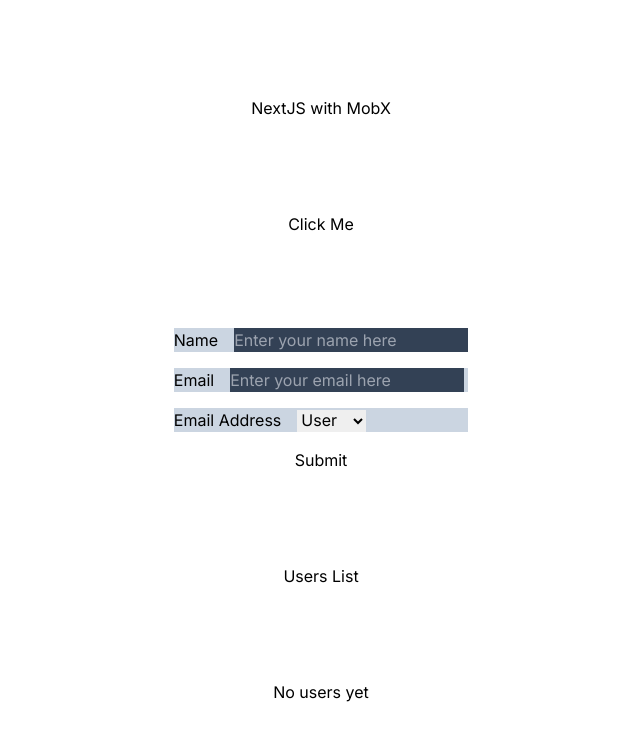
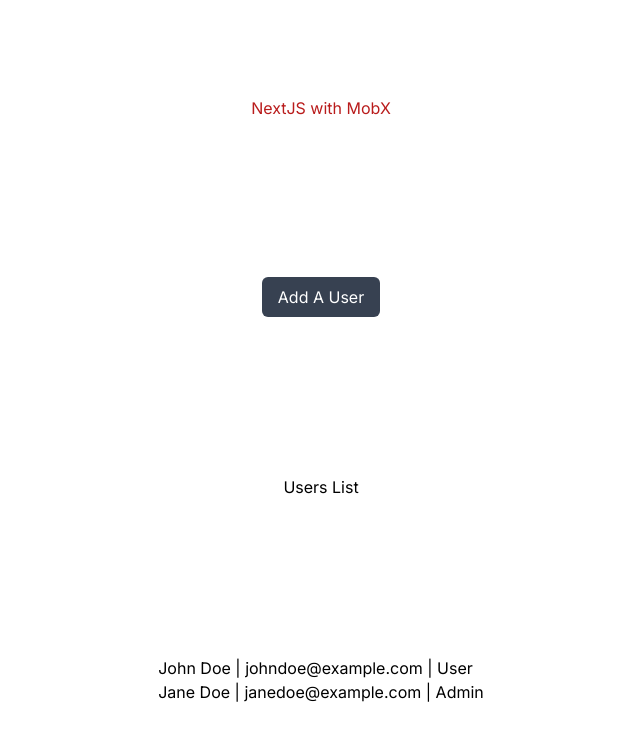
Before and after one commit to manuelMarkDenver/nextjs-mobx, a Next.js app: page / in a window 1280 px wide. Shown: the top 740 px of the page, without its empty margins (319-959 px from the left). Built offline with nearby package versions, Linux system fonts and the light colour scheme; data requests are answered from the project's data file.

Commit message:
working add user with a separate page

```diff
--- a/src/app/add-user/page.tsx
+++ b/src/app/add-user/page.tsx
@@ -5,6 +5,8 @@
 import { usersStore } from '@/store/usersStore';
 import { v4 as uuidv4 } from 'uuid';
 import { observer } from 'mobx-react-lite';
+import Link from 'next/link';
+import { useRouter } from 'next/navigation';
 
 const handleSubmit = (values: any) => {
   console.log('here at handleSubmit:', values);
@@ -19,19 +21,24 @@
 };
 
 const AddUser = () => {
+  const router = useRouter();
+
   const formik = useFormik({
     initialValues: {
       name: '',
       email: '',
       role: 'User',
+      status: Status.Active,
     },
     onSubmit: (values: any) => {
       handleSubmit(values);
-      formik.resetForm()
+      formik.resetForm();
+      router.push('/');
     },
   });
   return (
-    <>
+    <div className='container max-w-md mx-auto my-auto flex flex-col items-center justify-center h-screen'>
+      <Link href='/' className='bg-gray-700 text-white px-4 py-2 rounded-md mb-4'>Back</Link>
       <form onSubmit={formik.handleSubmit} className='flex flex-col'>
         <div className='mb-4 bg-slate-300'>
           <label className='mr-4' htmlFor='name'>
@@ -83,9 +90,9 @@
           </select>
         </div>
 
-        <input type='submit' value='Submit' />
+        <input className='bg-gray-700 text-white px-4 py-2 rounded-md' type='submit' value='Submit' />
       </form>
-    </>
+    </div>
   );
 };
 
--- a/src/app/page.tsx
+++ b/src/app/page.tsx
@@ -1,36 +1,40 @@
 'use client';
+
 import { Suspense } from 'react';
 
 import { usersStore } from '../store/usersStore';
 import { observer } from 'mobx-react-lite';
-import AddUser from './add-user/page';
 import { User } from '../../types/User';
-
-const handleOnClick = () => {
-  usersStore.report;
-};
+import Link from 'next/link';
+import { useRouter } from 'next/router';
 
 const Home = () => {
-  const users = usersStore.usersList;
+  const users = usersStore.users;
 
   return (
     <main className='flex min-h-screen flex-col items-center justify-between p-24'>
-      <h1>NextJS with MobX</h1>
-      <button onClick={handleOnClick}>Click Me</button>
-      <AddUser />
+      <h1 className='text-red-700'>NextJS with MobX</h1>
+      <Link
+        href='/add-user'
+        className='bg-gray-700 text-white px-4 py-2 rounded-md'
+      >
+        Add A User
+      </Link>
 
       <p>Users List</p>
-      <Suspense fallback={<p>Loading feed...</p>}>
-        <ul>
-          {users.length ? users.map((user: User, index: number) => {
+      <ul>
+        {users ? (
+          users?.map((user: User, index: number) => {
             return (
               <li key={index}>
                 {user.name} | {user.email} | {user.role}
               </li>
             );
-          }) : (<p>No users yet</p>)}
-        </ul>
-      </Suspense>
+          })
+        ) : (
+          <p>No users yet</p>
+        )}
+      </ul>
     </main>
   );
 };
--- a/src/store/usersStore.ts
+++ b/src/store/usersStore.ts
@@ -1,26 +1,27 @@
 import { v4 as uuidv4 } from 'uuid';
-import { makeObservable, observable, computed, autorun, action } from 'mobx';
+import {
+  makeObservable,
+  observable,
+  computed,
+  action,
+  flow,
+  autorun,
+  runInAction,
+  makeAutoObservable,
+} from 'mobx';
 import { Role, Status, User } from '../../types/User';
 
 class UsersStore {
   user: User = this.resetUser();
   users: User[] = [];
-  loading: boolean = true
 
   constructor() {
-    makeObservable(this, {
-      user: observable,
-      users: observable,
-      loading: observable,
-      report: computed,
-      usersList: computed,
-      addUser: action,
-    });
+    makeAutoObservable(this);
   }
 
   resetUser() {
     return {
-      id: uuidv4(),
+      id: '',
       name: '',
       email: '',
       role: Role.User,
@@ -32,13 +33,16 @@
     this.users = users;
   }
 
-  addUser(newUser: User) {
-    this.loading = false
-    this.users.push(newUser);
-    this.loading = true
+  resetUsers() {
+    fetchUsers();
   }
 
-  get usersList() {
+  // CRUD
+  addUser(newUser: User) {
+    this.users.push(newUser);
+  }
+
+  get getUsers() {
     return this.users;
   }
 
@@ -49,8 +53,16 @@
   }
 }
 
-// fetch('http://localhost:4000/users')
-//   .then((res) => res.json())
-//   .then((users) => usersStore.setUsers(users));
+export const usersStore = new UsersStore();
 
-export const usersStore = new UsersStore();
+const fetchUsers = () => {
+  fetch('http://localhost:4000/users')
+    .then((res) => res.json())
+    .then((users) => {
+      console.log('🚀 ~ file: usersStore.ts:63 ~ .then ~ users:', users);
+
+      usersStore.setUsers(users);
+    });
+};
+
+fetchUsers();
```
Also changed, not shown: types/User.ts (+11 -11 lines).
